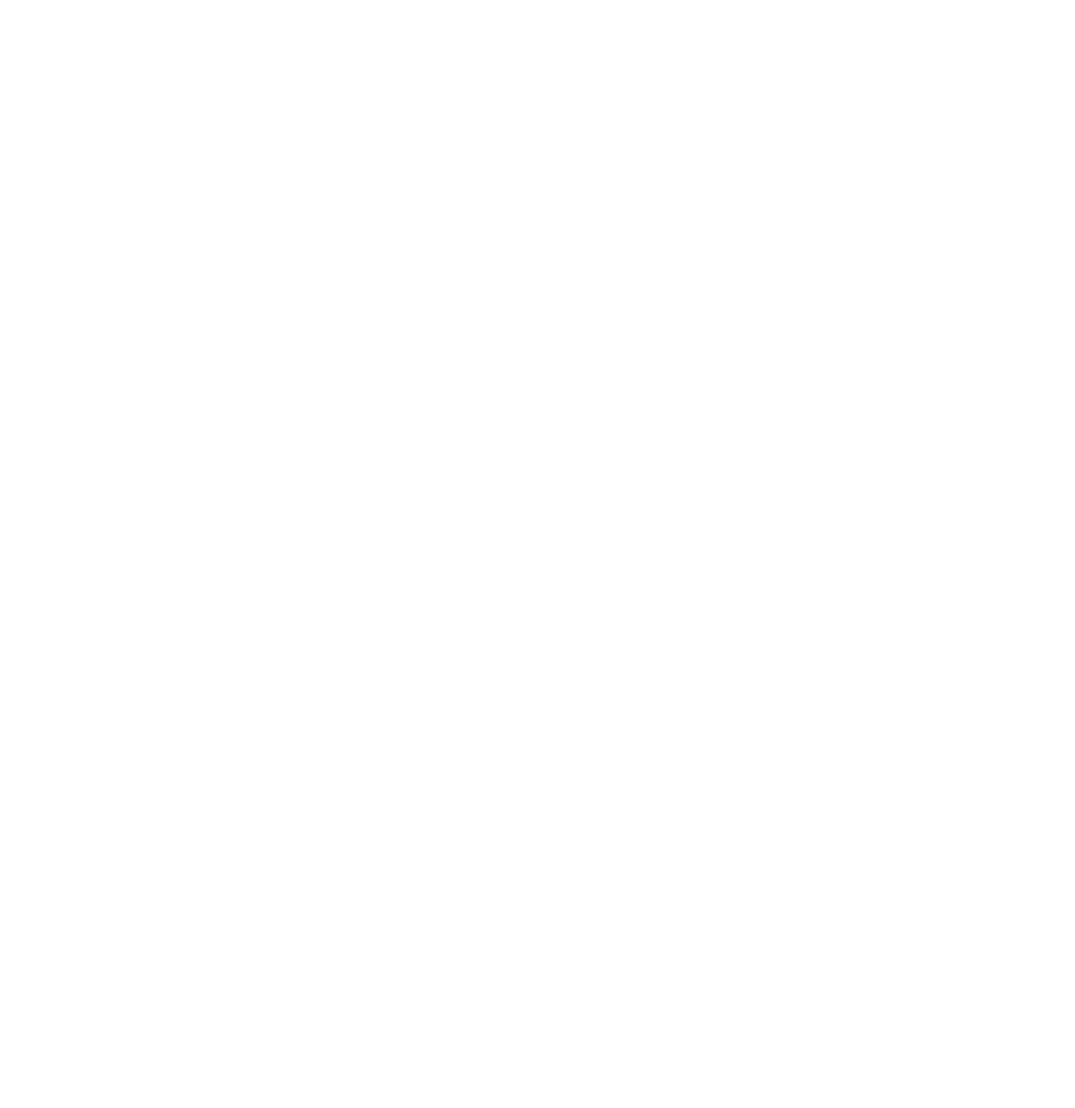
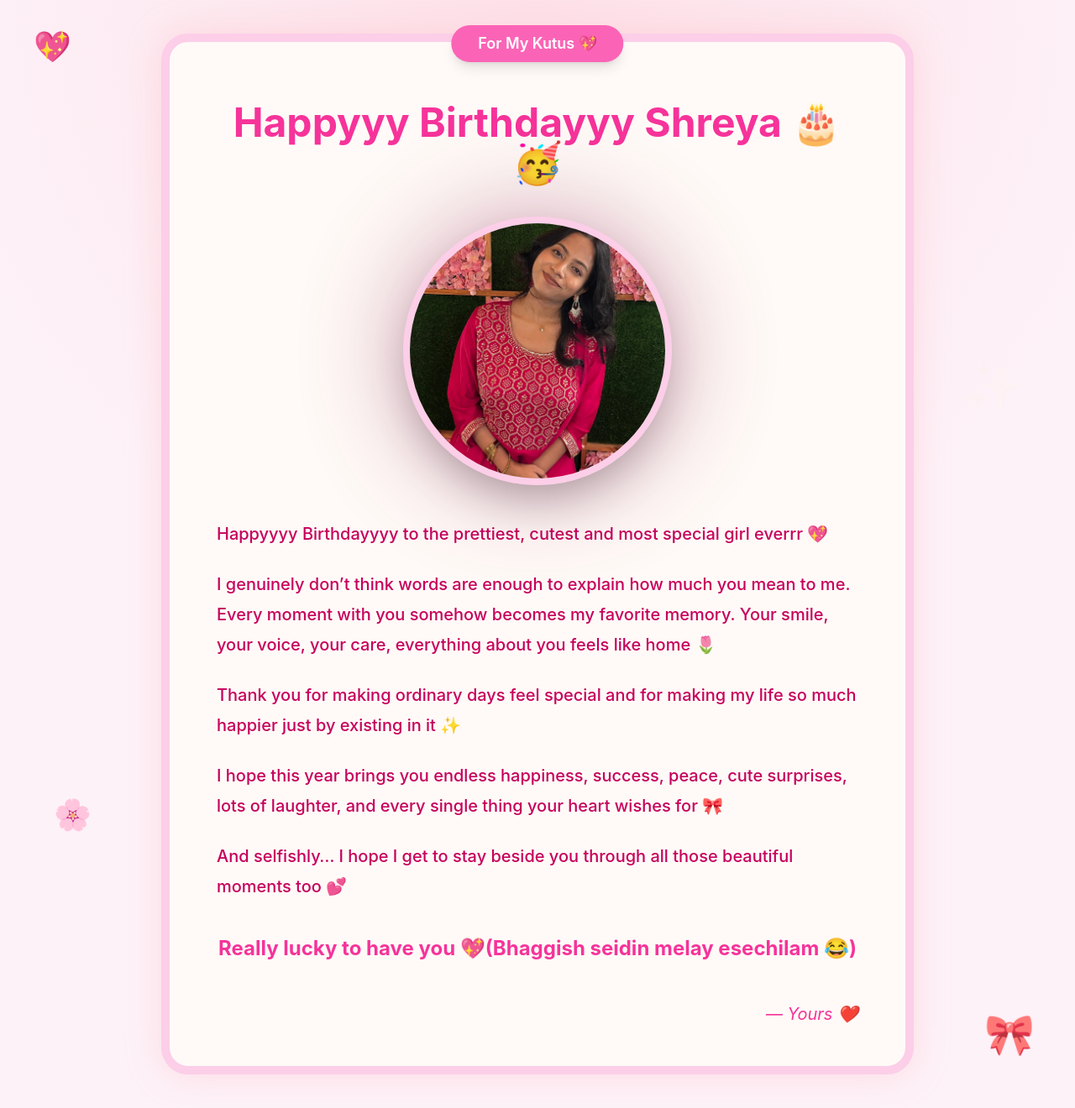
Before and after one commit to SohanRC/Sohan_Special, a React (Vite) app: page /letter in a window 1280 px wide. Before the commit this address had no page. Shown: the whole page at 84% size. Before the commit the page ends 800 px from the top, so only its background shows below. Built offline with nearby package versions, Linux system fonts and the light colour scheme.

Commit message:
Letter page added

```diff
--- /dev/null
+++ b/src/Letter.jsx
@@ -0,0 +1,115 @@
+export default function Letter() {
+  return (
+    <div className="relative min-h-screen overflow-hidden bg-pink-50 flex items-center justify-center px-4 py-10">
+      {/* Background */}
+      <div className="absolute inset-0 bg-[radial-gradient(circle_at_top,_rgba(255,192,203,0.35),_transparent_50%)]"></div>
+
+      {/* Floating Decorations */}
+      <div className="absolute top-10 left-10 text-4xl animate-bounce">💖</div>
+      <div className="absolute bottom-16 right-12 text-5xl animate-pulse">
+        🎀
+      </div>
+      <div className="absolute top-1/3 right-20 text-3xl animate-ping">✨</div>
+      <div className="absolute bottom-1/4 left-16 text-4xl animate-pulse">
+        🌸
+      </div>
+
+      {/* Letter Card */}
+      <div
+        className="
+          relative z-10
+          max-w-4xl w-full
+          bg-[#fffaf7]
+          rounded-[2rem]
+          shadow-[0_0_40px_rgba(255,182,193,0.4)]
+          border-[10px] border-pink-200
+          px-8 md:px-14 py-12
+        "
+      >
+        {/* Top Ribbon */}
+        <div className="absolute -top-5 left-1/2 -translate-x-1/2 bg-pink-400 text-white px-8 py-2 rounded-full shadow-lg text-lg font-semibold">
+          For My Kutus 💖
+        </div>
+
+        {/* Title */}
+        <div className="text-center mt-6">
+          <h1 className="text-4xl md:text-5xl font-bold text-pink-500">
+            Happyyy Birthdayyy Shreya 🎂🥳
+          </h1>
+        </div>
+
+        {/* Center Image */}
+        <div className="flex justify-center mt-10 mb-10">
+          <div className="relative group">
+            {/* Glow */}
+            <div className="absolute inset-0 bg-pink-900 blur-3xl opacity-40 rounded-full group-hover:opacity-60 transition-all duration-500"></div>
+
+            <img
+              src="/Central_image.jpg"
+              alt=""
+              className="
+                relative
+                w-64 h-64 md:w-80 md:h-80
+                object-cover
+                rounded-full
+                border-[8px] border-pink-200
+                shadow-2xl
+                transition-all duration-500
+                group-hover:scale-105
+              "
+            />
+          </div>
+        </div>
+
+        {/* Letter Content */}
+        <div
+          className="
+            text-pink-700
+            text-lg md:text-xl
+            leading-9
+            font-medium
+            space-y-6
+          "
+        >
+          <p>
+            Happyyyy Birthdayyyy to the prettiest, cutest and most special girl
+            everrr 💖
+          </p>
+
+          <p>
+            I genuinely don’t think words are enough to explain how much you
+            mean to me. Every moment with you somehow becomes my favorite
+            memory. Your smile, your voice, your care,
+            everything about you feels like home 🌷
+          </p>
+
+          <p>
+            Thank you for making
+            ordinary days feel special and for making my life so much happier
+            just by existing in it ✨
+          </p>
+
+          <p>
+            I hope this year brings you endless happiness, success, peace, cute
+            surprises, lots of laughter, and every single thing your heart
+            wishes for 🎀
+          </p>
+
+          <p>
+            And selfishly… I hope I get to stay beside you through all those
+            beautiful moments too 💕
+          </p>
+
+          <p className="text-center text-2xl font-bold text-pink-500 mt-10">
+            Really lucky to have you 💖(Bhaggish seidin melay esechilam 😂)
+          </p>
+        </div>
+
+        {/* Bottom Signature */}
+        <div className="mt-12 text-right">
+          <p className="text-pink-500 text-xl italic">— Yours ❤️</p>
+        </div>
+      </div>
+    </div>
+  );
+}
--- a/src/Photo.jsx
+++ b/src/Photo.jsx
@@ -1,4 +1,5 @@
 import { useState, useRef, useEffect } from "react";
+import { useNavigate } from "react-router";
 import song from "./assets/soft_music.mp3";
 
 const images = [
@@ -27,6 +28,7 @@
 const Photo = () => {
   const [selectedImage, setSelectedImage] = useState(null);
   const audioRef = useRef(null);
+  const navigate = useNavigate();
 
   useEffect(() => {
     const timer = setTimeout(() => {
@@ -38,12 +40,45 @@
     return () => clearTimeout(timer);
   }, []);
 
+  // 🎵 Smooth Fade Out + Navigate
+  const handleNext = () => {
+    if (audioRef.current) {
+      let volume = audioRef.current.volume;
+
+      const fadeAudio = setInterval(() => {
+        if (volume > 0.05) {
+          volume -= 0.05;
+          audioRef.current.volume = volume;
+        } else {
+          clearInterval(fadeAudio);
+
+          audioRef.current.pause();
+
+          // redirect after fade
+          navigate("/letter");
+        }
+      }, 120);
+    } else {
+      navigate("/letter");
+    }
+  };
+
   return (
     <div className="relative min-h-screen w-full px-6 py-12 overflow-hidden">
       {/* AUDIO */}
       <audio ref={audioRef} loop>
         <source src={song} type="audio/mp3" />
       </audio>
+
+      <div className="absolute top-0 right-0 mt-2 mr-2 z-50">
+        <button
+          type="button"
+          className="text-white border-2 border-pink-700 font-medium leading-5 rounded-base text-xl px-4 py-2.5 cursor-pointer bg-pink-500 rounded-md transition-all hover:scale-105"
+          onClick={handleNext}
+        >
+          Next 🥳
+        </button>
+      </div>
 
       {/* Floating Hearts */}
       {/* Floating Decorations */}
--- a/src/main.jsx
+++ b/src/main.jsx
@@ -4,6 +4,7 @@
 import { BrowserRouter, Routes, Route } from "react-router";
 import Birthday from "./Birthday.jsx";
 import Photo from "./Photo.jsx";
+import Letter from "./Letter.jsx";
 
 createRoot(document.getElementById("root")).render(
   <BrowserRouter>
@@ -11,6 +12,7 @@
       <Route path="/" element={<App />} />
       <Route path="/birthday" element={<Birthday />} />
       <Route path="/photos" element={<Photo />} />
+      <Route path="/letter" element={<Letter />} />
     </Routes>
   </BrowserRouter>,
 );
```
Also changed, not shown: public/Central_image.jpg (added).
